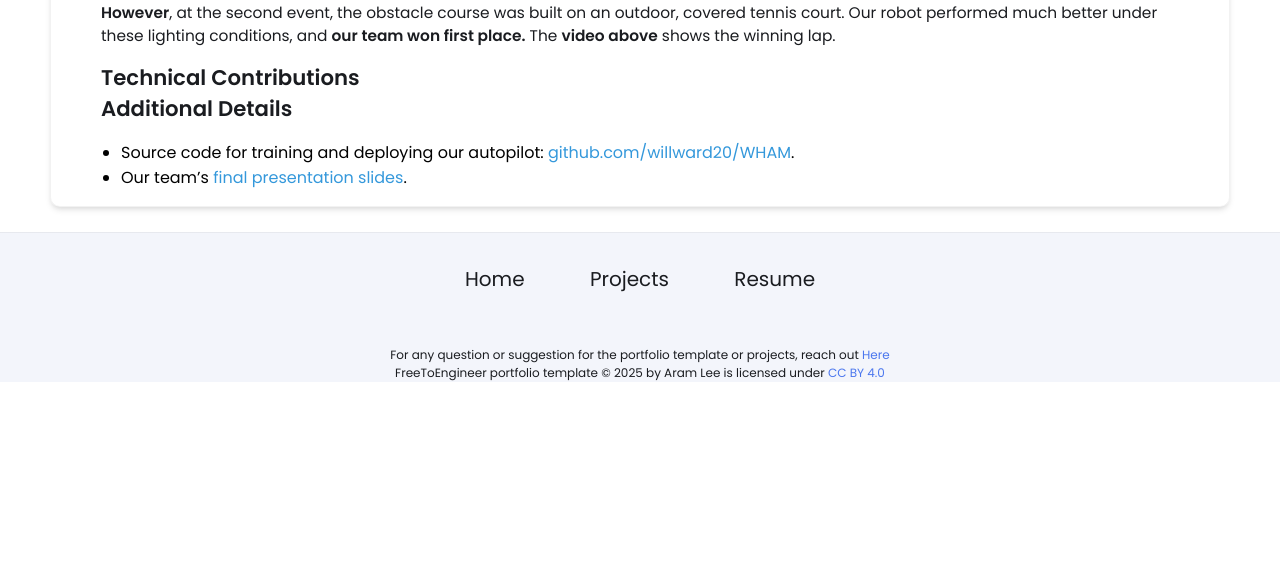
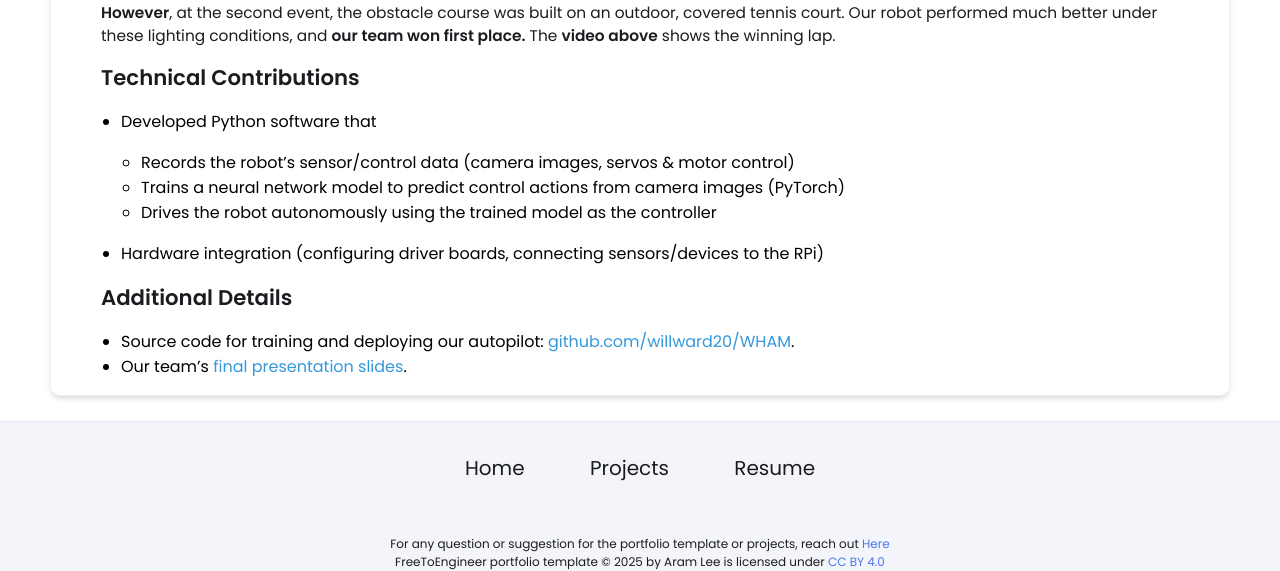
Before and after one commit to willward20/willward20.github.io, a Jekyll site: the page built from _projects/WHAM/index.md, in a window 1280 px wide and 900 px high, scrolled down 2255 px, cut to the strip 329-900 px from the top of the window. Built offline with Jekyll 4.4.1, drawn with Linux system fonts in a browser that asks for light colours; before the commit the page ends 2966 px from its top, so only the background shows below that.

Commit message:
Update index.md

```diff
--- a/_projects/WHAM/index.md
+++ b/_projects/WHAM/index.md
@@ -55,7 +55,11 @@ lap.
 
 
 ## Technical Contributions
-
+* Developed Python software that
+  * Records the robot's sensor/control data (camera images, servos & motor control)
+  * Trains a neural network model to predict control actions from camera images (PyTorch)
+  * Drives the robot autonomously using the trained model as the controller
+* Hardware integration (configuring driver boards, connecting sensors/devices to the RPi)
 
 ## Additional Details
 * Source code for training and deploying our autopilot: [github.com/willward20/WHAM](https://github.com/willward20/WHAM).
```
